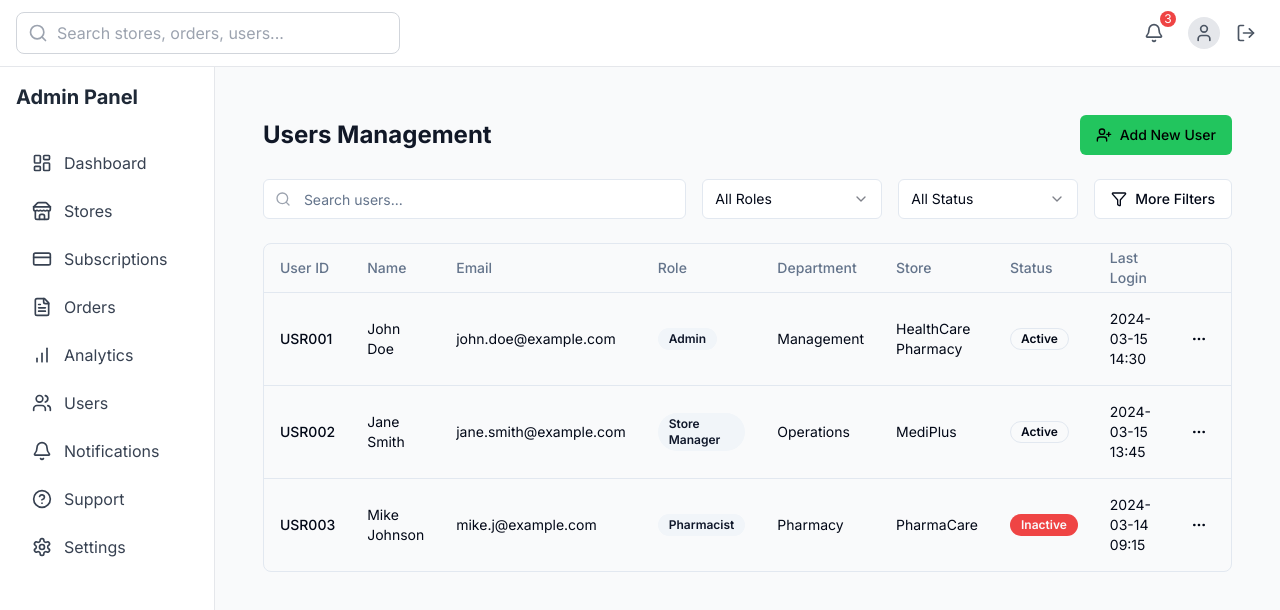
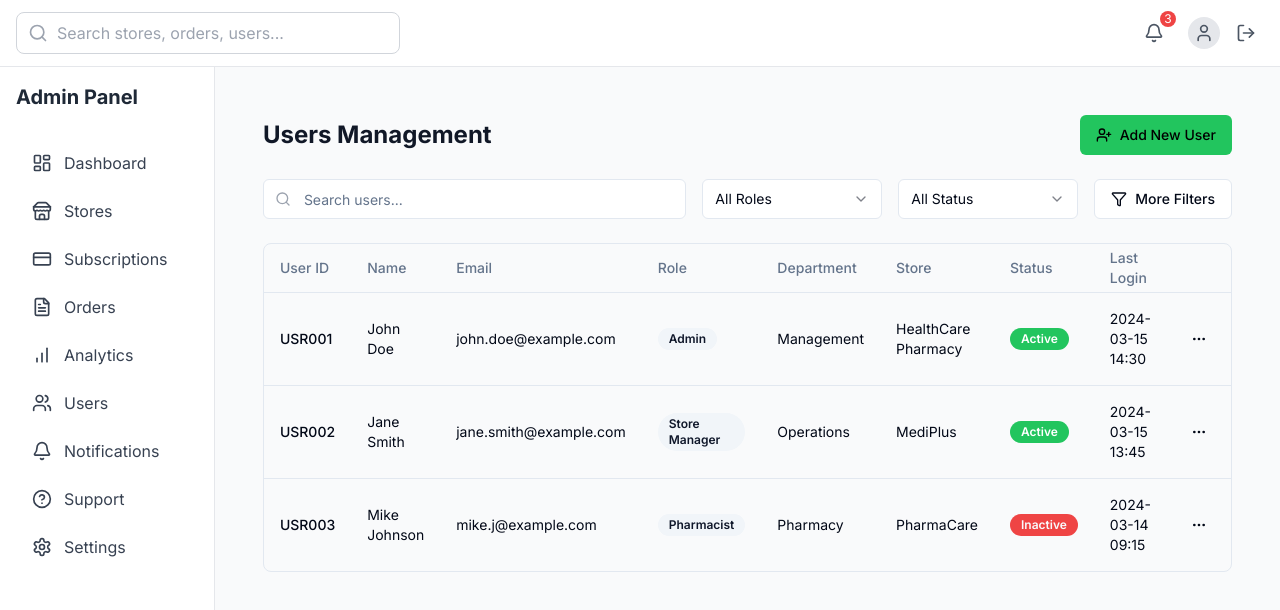
Before and after one commit to subhransupk/pharmatechx, a Next.js app: page /admin/users in a window 1280 px wide. Shown: the top 610 px of the page. Built offline with nearby package versions, Linux system fonts and the light colour scheme.

Commit message:
Add success variant to Badge component

```diff
--- a/components/ui/badge.tsx
+++ b/components/ui/badge.tsx
@@ -14,6 +14,8 @@ const badgeVariants = cva(
         destructive:
           "border-transparent bg-destructive text-destructive-foreground hover:bg-destructive/80",
         outline: "text-foreground",
+        success:
+          "border-transparent bg-green-500 text-white hover:bg-green-600",
       },
     },
     defaultVariants: {
```
